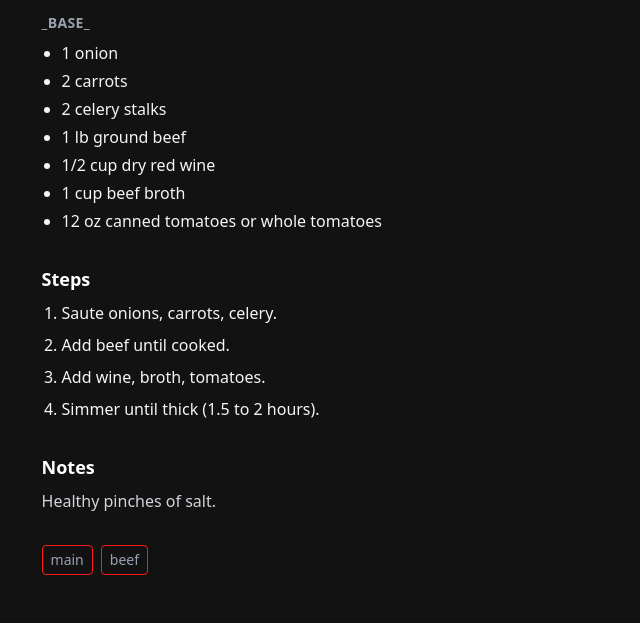
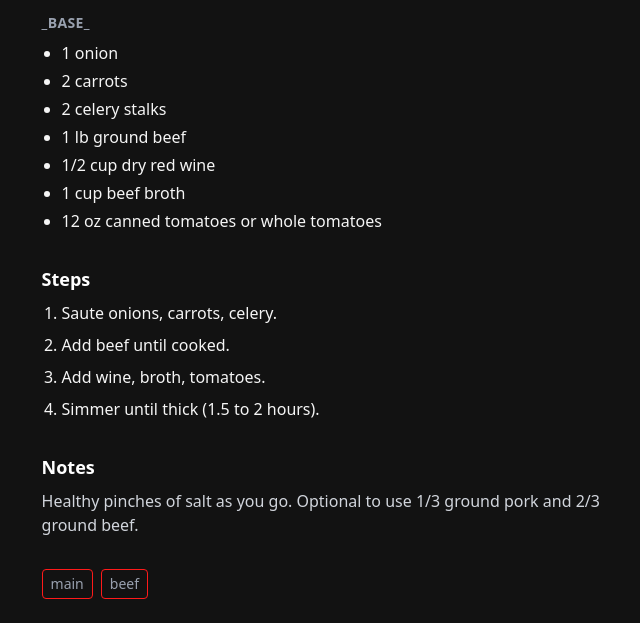
Before and after one commit to apodacaa/kokken, an Eleventy site: page content/recipes/bolognese.md in a window 1280 px wide. Shown: the part 195-818 px from the top of the page, without its empty margins (317-957 px from the left). Built offline with nearby package versions, Linux system fonts and the light colour scheme; Eleventy itself is replaced by a stand-in of ours; files that its build step writes are made by us from their sources.

Commit message:
Update content/recipes/bolognese.md (via Pages CMS)

```diff
--- a/content/recipes/bolognese.md
+++ b/content/recipes/bolognese.md
@@ -21,5 +21,6 @@ steps:
   - Add beef until cooked.
   - Add wine, broth, tomatoes.
   - Simmer until thick (1.5 to 2 hours).
-notes: Healthy pinches of salt.
+notes: Healthy pinches of salt as you go. Optional to use 1/3 ground pork and
+  2/3 ground beef.
 ---
```
